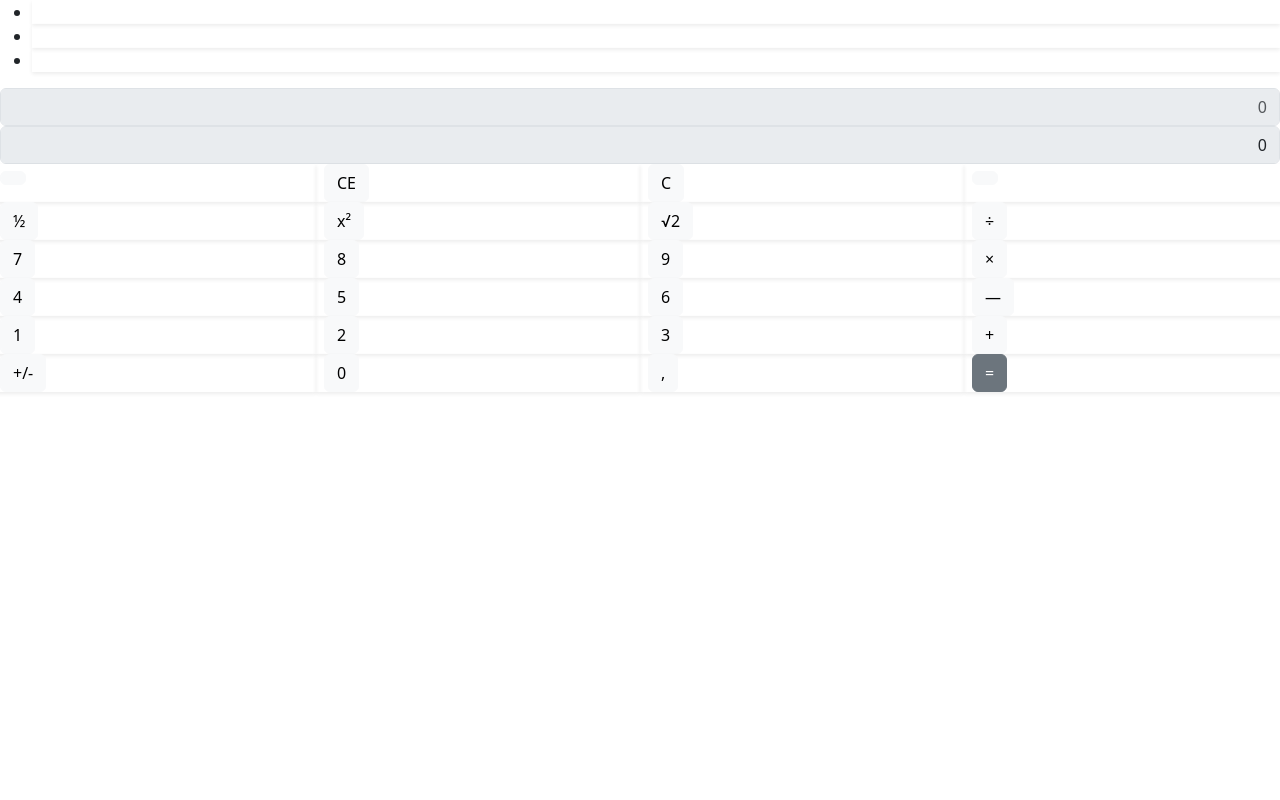
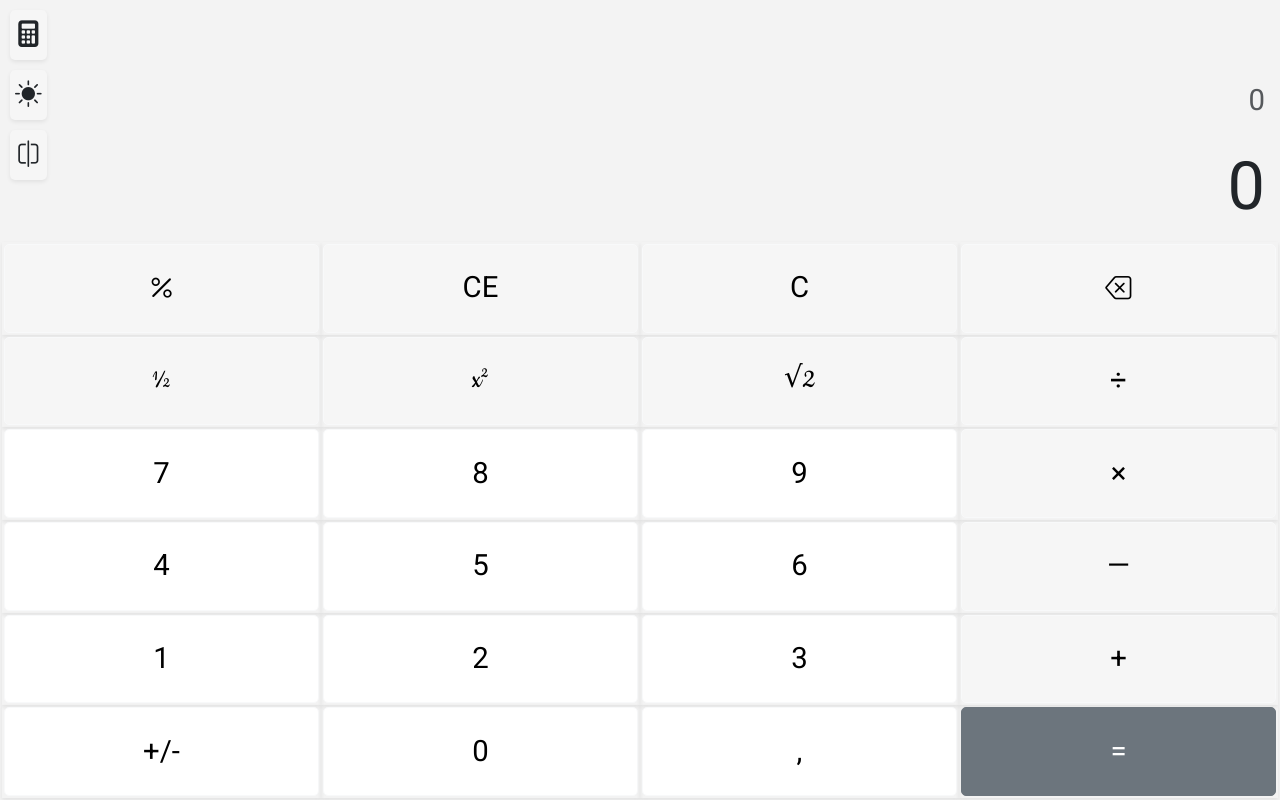
Before and after one commit to JeanCPRodrigues/calculadora_v1, a plain HTML site: page index.html in a window 1280 px wide. Drawn offline with nearby package versions, Linux system fonts and the light colour scheme; the site is published under a folder, as on GitHub Pages, so addresses that start at the root find nothing.

Commit message:
Features Bug Resolve Path

```diff
--- a/index.html
+++ b/index.html
@@ -6,9 +6,9 @@
     <meta http-equiv="X-UA-Compatible" content="IE=edge">
     <meta name="viewport" content="width=device-width, initial-scale=1.0">
     <title>Calculadora v1.0</title>
-    <link rel="shortcut icon" href="/img/ico/calculator.ico" type="image/x-icon">
+    <link rel="shortcut icon" href="img/ico/calculator.ico" type="image/x-icon">
     <link href="https://cdn.jsdelivr.net/npm/bootstrap@5.3.0-alpha1/dist/css/bootstrap.min.css" rel="stylesheet">
-    <link rel="stylesheet" href="/css/style.css">
+    <link rel="stylesheet" href="css/style.css">
 </head>
 
 <body>
```
